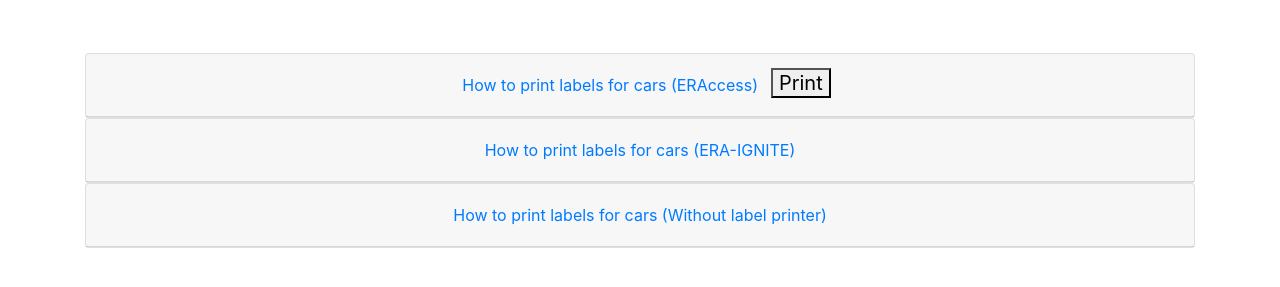
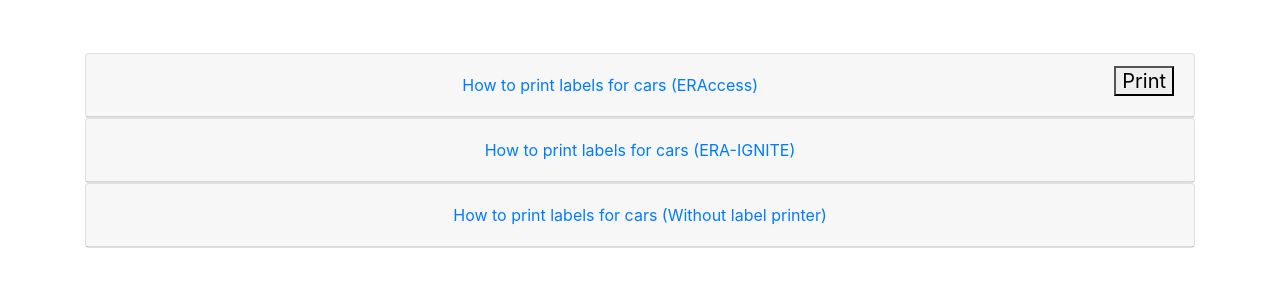
Before and after one commit to spartanboosts/spartanboosts.github.io, a website: page labels.html in a window 1280 px wide. Shown: the part 155-442 px from the top of the page. Drawn offline with Linux system fonts and the light colour scheme.

Commit message:
Update labels.html

```diff
--- a/labels.html
+++ b/labels.html
@@ -88,7 +88,7 @@
     <div class="card-header" id="headingOne">
       <h5 class="mb-0 text-center">
         <button class="btn btn-link" data-toggle="collapse" data-target="#collapseOne" aria-expanded="true" aria-controls="collapseOne">
-          How to print labels for cars (ERAccess) <button id="print" onclick="printContent('collapseOne');" >Print</button>
+          How to print labels for cars (ERAccess) <button id="print" onclick="printContent('collapseOne');" style="float: right;">Print</button>
         </button>
       </h5>
     </div>
```
